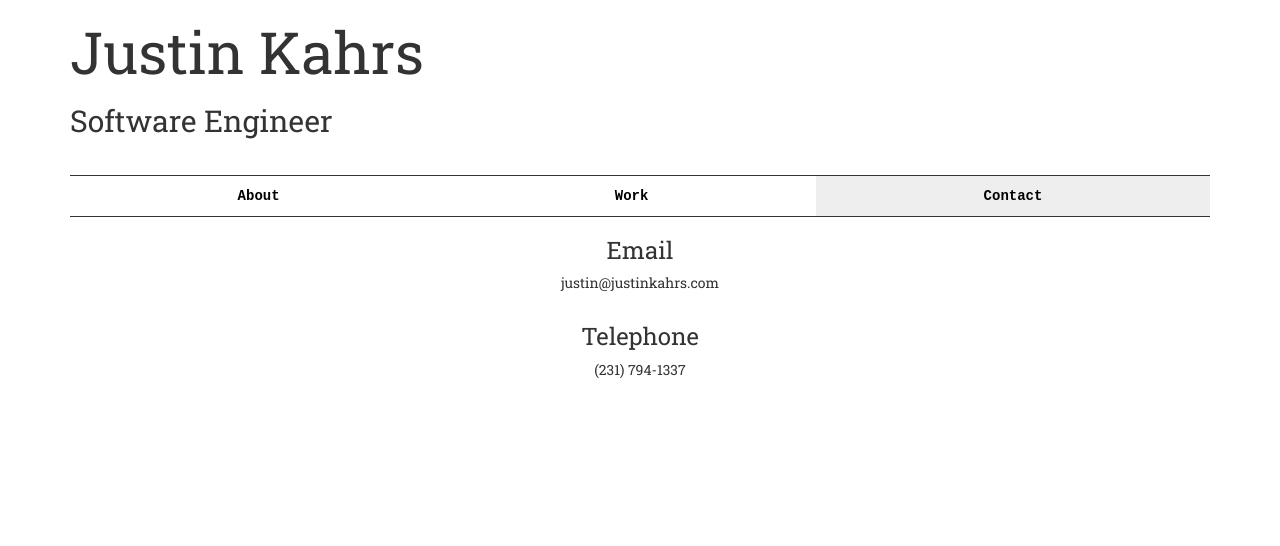
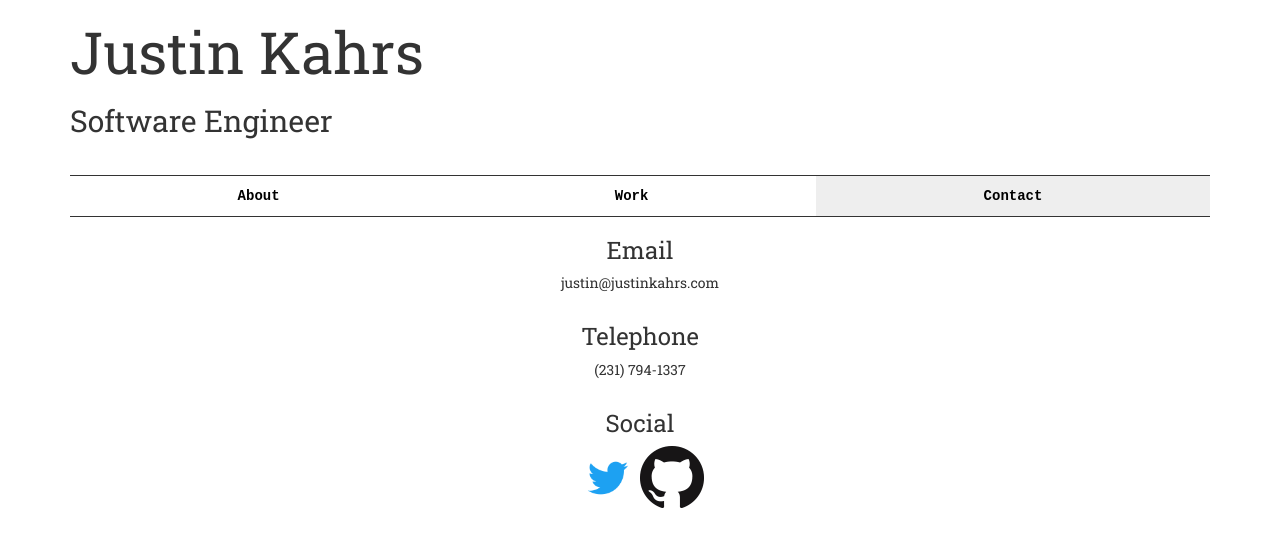
Before and after one commit to justinkahrs/portfolio, a React (Create React App) app: page / in a window 1280 px wide. Both pictures are taken after a click on the button "Contact". Shown: the top 546 px of the page. Built offline with nearby package versions, Linux system fonts and the light colour scheme.

Commit message:
add social media links/icons

```diff
--- a/src/components/contact/Contact.js
+++ b/src/components/contact/Contact.js
@@ -1,5 +1,7 @@
 import React from 'react';
 import { Col } from 'react-bootstrap';
+import twitterLogo from './img/twitter.png';
+import githubLogo from './img/github.png';
 
 const styles = {
   center: {
@@ -7,6 +9,13 @@ const styles = {
     flexDirection: 'column',
     alignItems: 'center',
     justifyContent: 'space-around',
+  },
+  logo: {
+    img: {
+      width: '64px',
+      height: '64px',
+    },
+    flexDirection: 'row',
   },
 };
 
@@ -16,6 +25,15 @@ const Contact = () => (
     <p>justin@justinkahrs.com</p>
     <h3>Telephone</h3>
     <p>(231) 794-1337</p>
+    <h3>Social</h3>
+    <div style={styles.logo}>
+    <a href="https://twitter.com/justin_kahrs">
+      <img style={styles.logo.img} src={twitterLogo} alt="Justin Kahrs Twitter Profile" />
+    </a>
+    <a href="https://github.com/justinkahrs">
+      <img style={styles.logo.img} src={githubLogo} alt="Justin Kahrs Github Profile" />
+    </a>
+    </div>
   </Col>
 );
 export default Contact;
--- a/src/components/work/Work.js
+++ b/src/components/work/Work.js
@@ -3,11 +3,6 @@ import { Col } from 'react-bootstrap';
 import Entry from './entry/Entry';
 import PromotionEntry from './entry/PromotionEntry';
 
-const styles = {
-  title: {
-    textAlign: 'center',
-  },
-};
 const Work = () => (
   <Col lg={12}>
     <PromotionEntry
@@ -79,7 +74,6 @@ const Work = () => (
         sensitive data loss.
       </p>
     </Entry>
-
   </Col>
 );
 export default Work;
```
Also changed, not shown: src/components/contact/img/github.png (added), src/components/contact/img/twitter.png (added).
